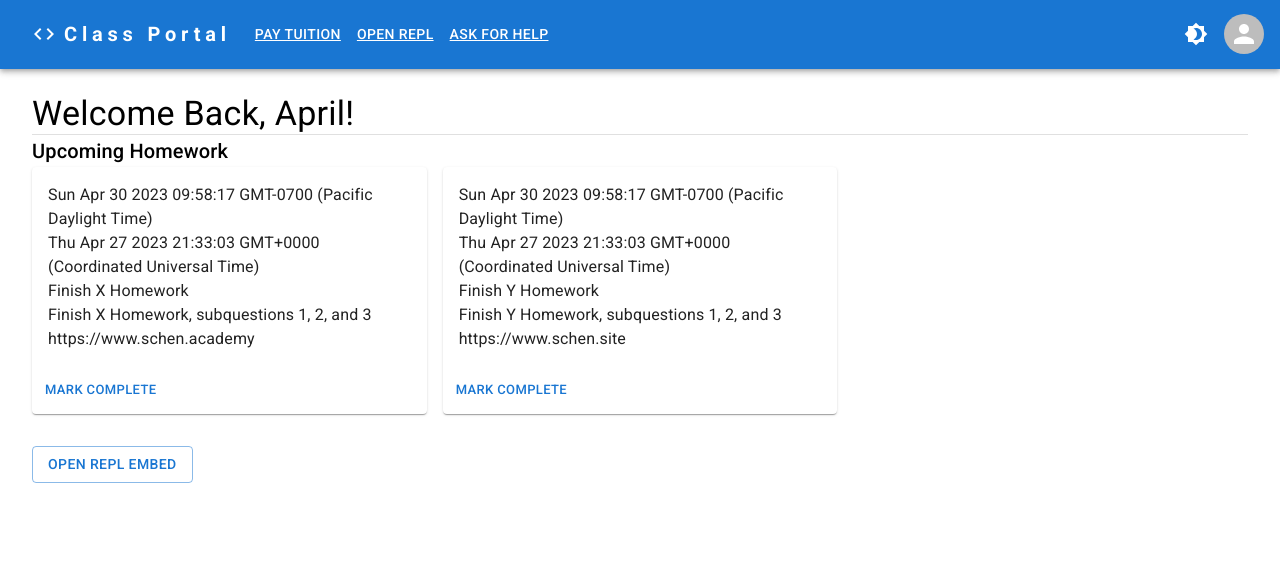
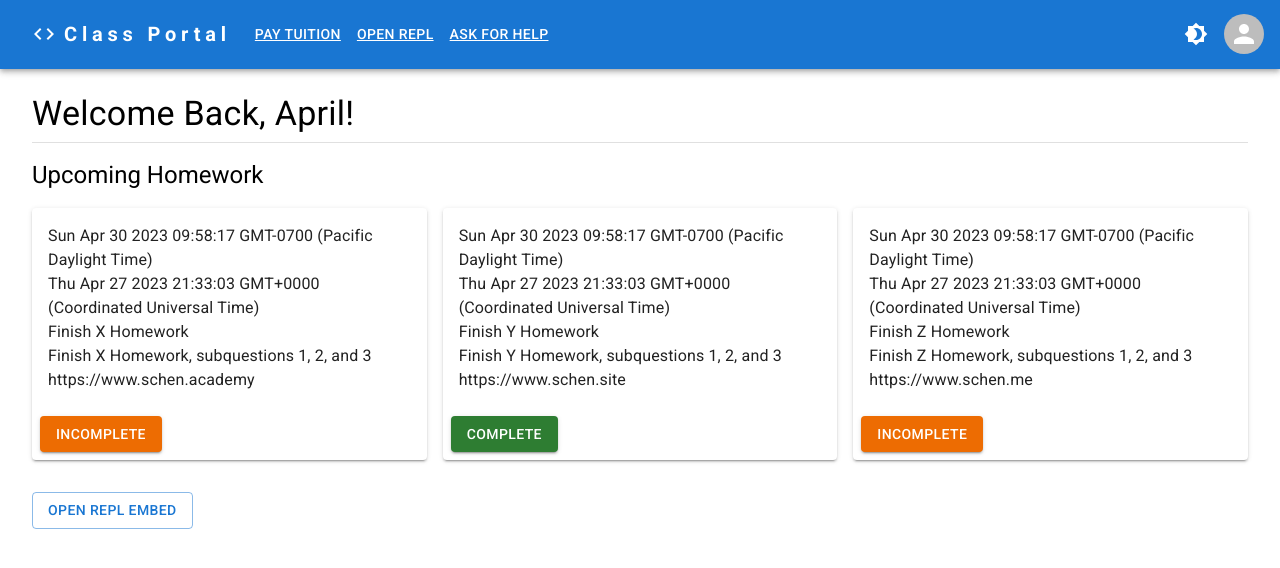
Before and after one commit to aprilschen/teaching-site, a React (Vite) app in the folder client/: page / in a window 1280 px wide. Shown: the top 568 px of the page. Built offline with nearby package versions, Linux system fonts and the light colour scheme.

Commit message:
added confetti effect

```diff
--- a/client/package.json
+++ b/client/package.json
@@ -17,8 +17,8 @@
     "@mui/material": "^5.12.2",
     "@mui/styled-engine-sc": "^5.12.0",
     "react": "^18.2.0",
+    "react-confetti": "^6.1.0",
     "react-dom": "^18.2.0",
-    "react-google-login": "^5.2.2",
     "stripe": "^12.3.0",
     "styled-components": "^5.3.10"
   },
--- a/client/src/App.tsx
+++ b/client/src/App.tsx
@@ -17,7 +17,7 @@ export default function App(props: any) {
         <ResponsiveAppBar theme={props.theme} colorMode={props.colorMode}/>
 
         <Box sx={{mx: 4}}>
-          <Typography variant="h4">
+          <Typography variant="h4" sx={{mb:1}}>
             Welcome Back, {`${user.firstName}!`}
           </Typography>
 
--- a/client/src/components/Homework.tsx
+++ b/client/src/components/Homework.tsx
@@ -7,7 +7,7 @@ import HomeworkCard from "./hwCard";
 export default function Homework() {
     return (
         <>
-            <Typography variant="h6">
+            <Typography variant="h5" sx={{my:2}}>
                 Upcoming Homework
             </Typography>
 
@@ -20,6 +20,7 @@ export default function Homework() {
                         name={homework.name}
                         description={homework.description}
                         link={homework.link}
+                        isComplete={homework.isComplete}
                         />
                     </Grid>
 
--- a/client/src/components/hwCard.tsx
+++ b/client/src/components/hwCard.tsx
@@ -1,8 +1,21 @@
-import { Button, Card, CardActions, CardContent, Typography } from "@mui/material";
+import { Button, Paper, CardActions, CardContent, Typography } from "@mui/material";
+import { useState } from "react";
+import Confetti from 'react-confetti'
+
 
 export default function HomeworkCard(props: any) {
+    const [isComplete, setIsComplete] = useState(props.isComplete);
+    const [confetti, setConfetti] = useState(false);
+
+    function handleChange() {
+        setIsComplete(!isComplete);
+        if(isComplete == true) {
+            setConfetti(true)
+        }
+    }
+
     return (
-        <Card sx={{mb:4}}>
+        <Paper elevation={2} sx={{mb:4}}>
             <CardContent>
                 <Typography>{props.dateAssigned}</Typography>
                 <Typography>{props.dateDue}</Typography>
@@ -11,8 +24,25 @@ export default function HomeworkCard(props: any) {
                 <Typography>{props.link}</Typography>
             </CardContent>
             <CardActions>
-                <Button size="small">Mark Complete</Button>
+                {isComplete ? (
+                    <Button variant={"contained"}color={"warning"} onClick={handleChange}>
+                        Incomplete
+                    </Button>) : (
+                    <Button variant={"contained"}color={"success"} onClick={handleChange}>
+                        Complete
+                    </Button>
+                    )
+                }
             </CardActions>
-        </Card>
+            {confetti == true ? (
+            <Confetti
+            numberOfPieces={80}
+            recycle={false}
+            onConfettiComplete={() => {setConfetti(!confetti)}}
+            />) : (
+                <></>
+            )}
+
+        </Paper>
     );
 }
--- a/client/src/data/mock-data.ts
+++ b/client/src/data/mock-data.ts
@@ -15,7 +15,8 @@ export const homeworks = [{
     dateDue:(new Date()).toString(),
     name: 'Finish X Homework',
     description: 'Finish X Homework, subquestions 1, 2, and 3',
-    link: "https://www.schen.academy"
+    link: "https://www.schen.academy",
+    isComplete: true
 },
 
 {
@@ -25,7 +26,19 @@ export const homeworks = [{
     dateDue:(new Date()).toString(),
     name: 'Finish Y Homework',
     description: 'Finish Y Homework, subquestions 1, 2, and 3',
-    link: "https://www.schen.site"
+    link: "https://www.schen.site",
+    isComplete: false
+},
+
+{
+    homeworkID: 3,
+    studentID: 1,
+    dateAssigned:"Sun Apr 30 2023 09:58:17 GMT-0700 (Pacific Daylight Time)",
+    dateDue:(new Date()).toString(),
+    name: 'Finish Z Homework',
+    description: 'Finish Z Homework, subquestions 1, 2, and 3',
+    link: "https://www.schen.me",
+    isComplete: true
 }]
 
 export const tuition = [{
```
Also changed, not shown: 1 other file (tests, documents, lock files or other folders).
